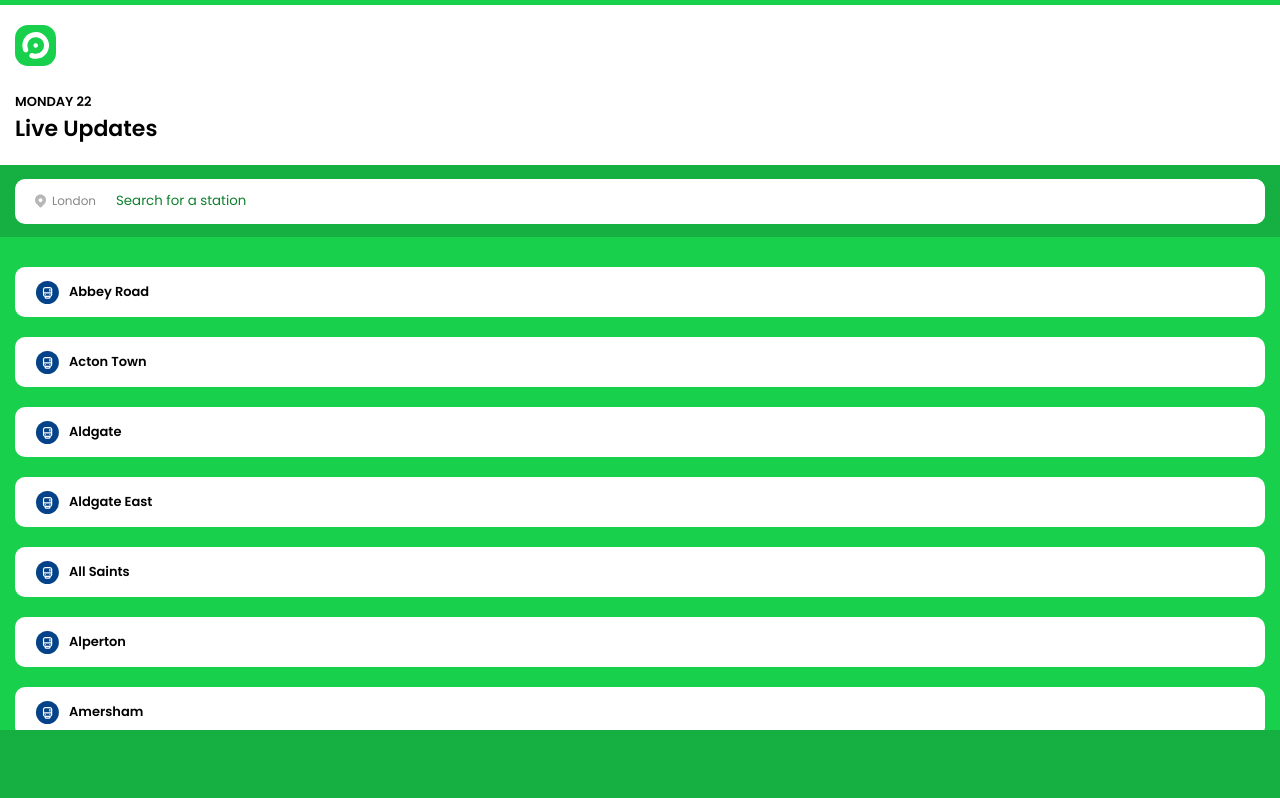
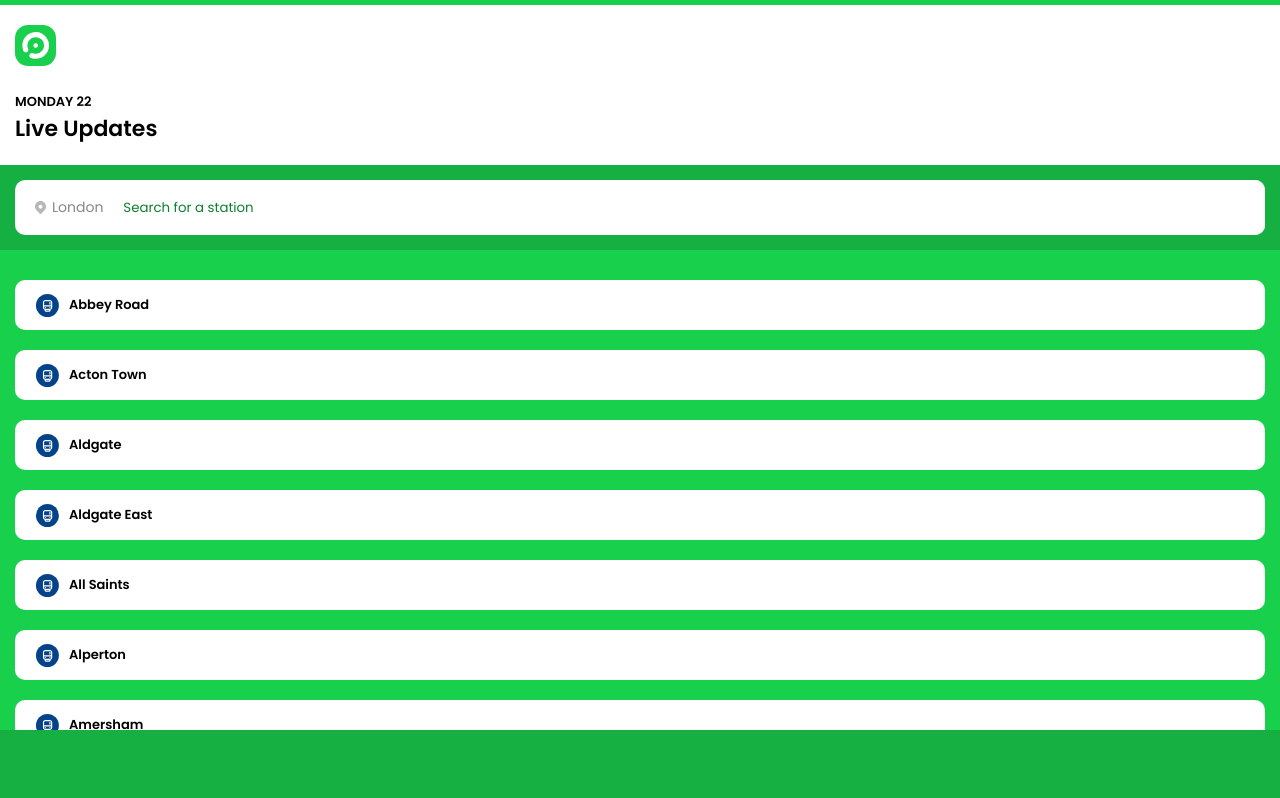
Before and after one commit to emmanuelojiji/open-city, a React (Create React App) app: page / in a window 1280 px wide. Shown: the top 798 px of the page. Built offline with nearby package versions, Linux system fonts and the light colour scheme.

Commit message:
Search bar height changed and font increased

```diff
--- a/src/Components/SearchBar.scss
+++ b/src/Components/SearchBar.scss
@@ -1,9 +1,9 @@
 .search-wrap {
   background: white;
   border-radius: 10px;
-  font-size: 12px;
+  font-size: 14px;
 
-  height: 45px;
+  height: 55px;
   width: 100%;
   display: flex;
   align-items: center;
--- a/src/Views/Feed.scss
+++ b/src/Views/Feed.scss
@@ -2,7 +2,7 @@
   position: sticky;
   top: 0;
   background: #16b042;
-  height: 72px;
+  height: 85px;
   display: flex;
   align-items: center;
   justify-content: center;
```
